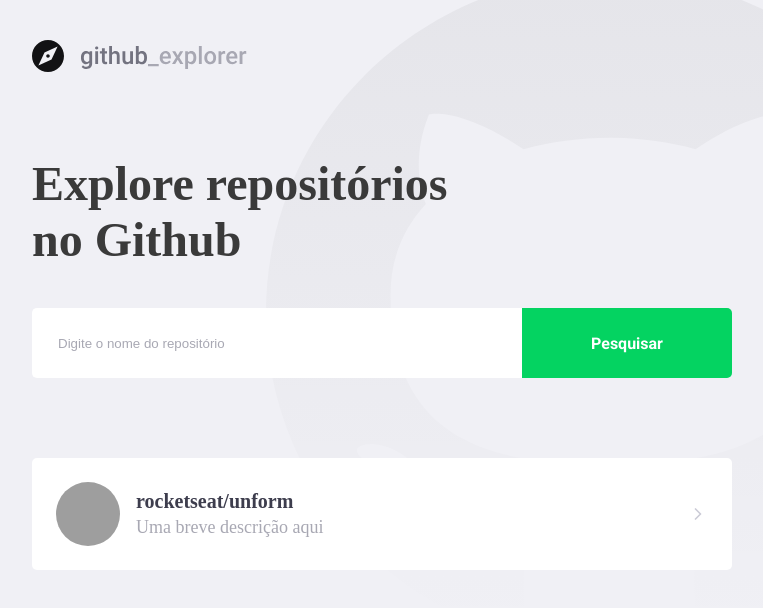
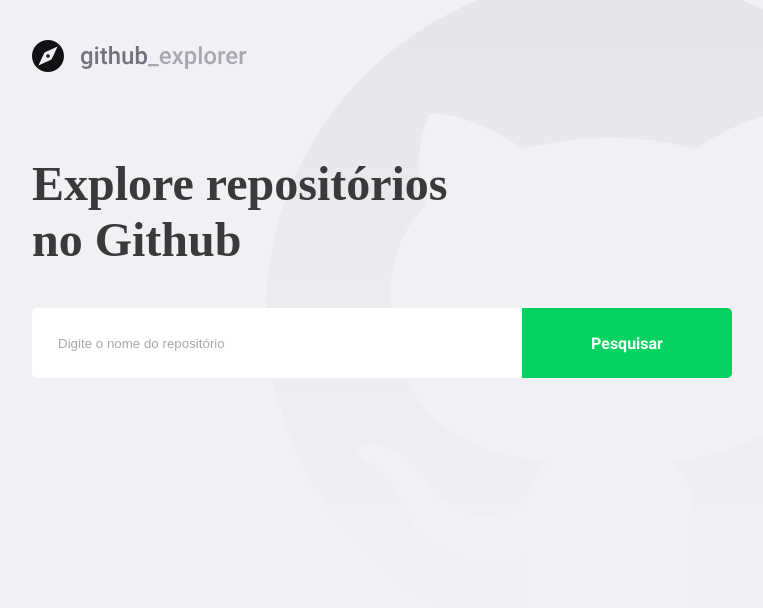
Before and after one commit to gabriel-fz/github-explorer, a React (Create React App) app: page / in a window 1280 px wide. Shown: the top 608 px of the page, without its empty margins (148-911 px from the left). Built offline with nearby package versions, Linux system fonts and the light colour scheme; grey boxes are pictures that could not be loaded.

Commit message:
salvando no storage

```diff
--- a/src/pages/Dashboard/index.tsx
+++ b/src/pages/Dashboard/index.tsx
@@ -1,4 +1,4 @@
-import React, { useState, FormEvent } from 'react';
+import React, { useState, useEffect, FormEvent } from 'react';
 import { FiChevronRight } from 'react-icons/fi';
 import api from '../../services/api';
 
@@ -18,7 +18,24 @@
 const Dashboard: React.FC = () => {
   const [newRepo, setNewRepo] = useState('');
   const [inputError, setInputError] = useState('');
-  const [repositories, setRepositories] = useState<Repository[]>([]);
+  const [repositories, setRepositories] = useState<Repository[]>(() => {
+    const storagedRepositories = localStorage.getItem(
+      '@GithubExplorer:repositories',
+    );
+
+    if (storagedRepositories) {
+      return JSON.parse(storagedRepositories);
+    }
+
+    return [];
+  });
+
+  useEffect(() => {
+    localStorage.setItem(
+      '@GithubExplorer:repositories',
+      JSON.stringify(repositories),
+    );
+  }, [repositories]);
 
   async function handleAddRepository(
     event: FormEvent<HTMLFormElement>,
@@ -74,19 +91,6 @@
             <FiChevronRight size={20} />
           </a>
         ))}
-
-        <a href="teste">
-          <img
-            src="https://avatars1.githubusercontent.com/u/15328480?s=460&u=62217625331a1c62660099599f8af32f16e0eecc&v=4"
-            alt="Gabriel Fiorese"
-          />
-          <div>
-            <strong>rocketseat/unform</strong>
-            <p>Uma breve descrição aqui</p>
-          </div>
-
-          <FiChevronRight size={20} />
-        </a>
       </Repositories>
     </>
   );
```
